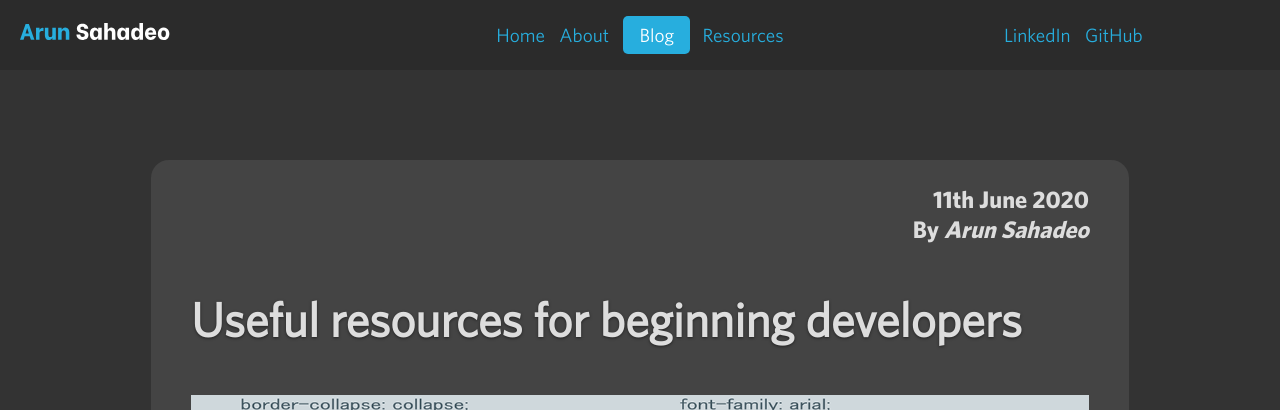
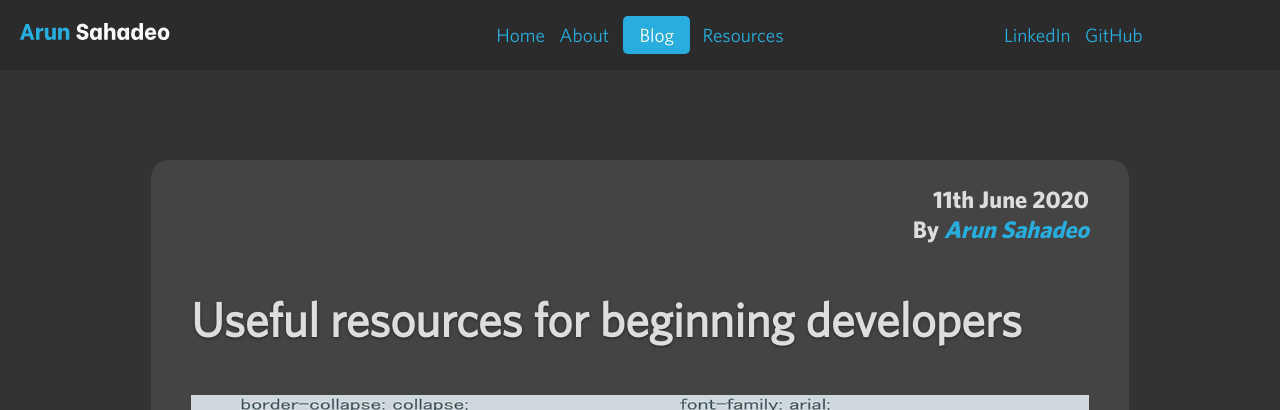
Before and after one commit to ArunSahadeo/ArunSahadeo.github.io, a Jekyll site: the page built from _posts/2020-06-11-useful-resources-for-beginning-developers.markdown, in a window 1280 px wide. Shown: the top 410 px of the page. Built offline with Jekyll 4.4.1, drawn with Linux system fonts in a browser that asks for light colours; some web fonts are replaced.

Commit message:
Highlight author name

```diff
--- a/_layouts/article.html
+++ b/_layouts/article.html
@@ -29,7 +29,7 @@
                 </small>
 
                 <small class="postmeta whitney-bold">
-                    By <em>{{ page.author }}</em>
+                    By <em class="text-summer-sky-blue">{{ page.author }}</em>
                 </small>
                 <h1>
                     {{ page.title }}
--- a/_sass/utilities/_text.scss
+++ b/_sass/utilities/_text.scss
@@ -1,3 +1,11 @@
 .text-center {
     text-align: center;
 }
+
+/*
+    Text colours
+*/
+
+.text-summer-sky-blue {
+    color: $summer-sky-blue;
+}
```
